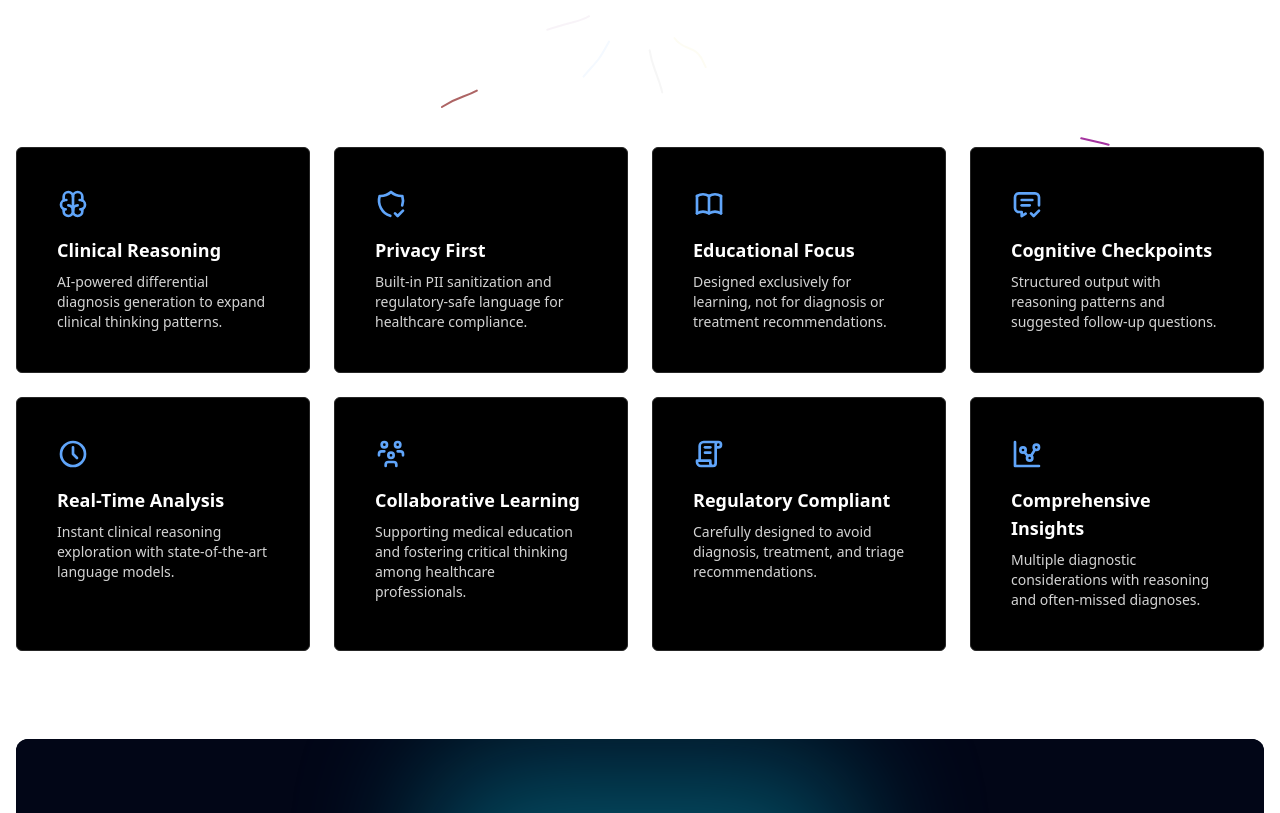
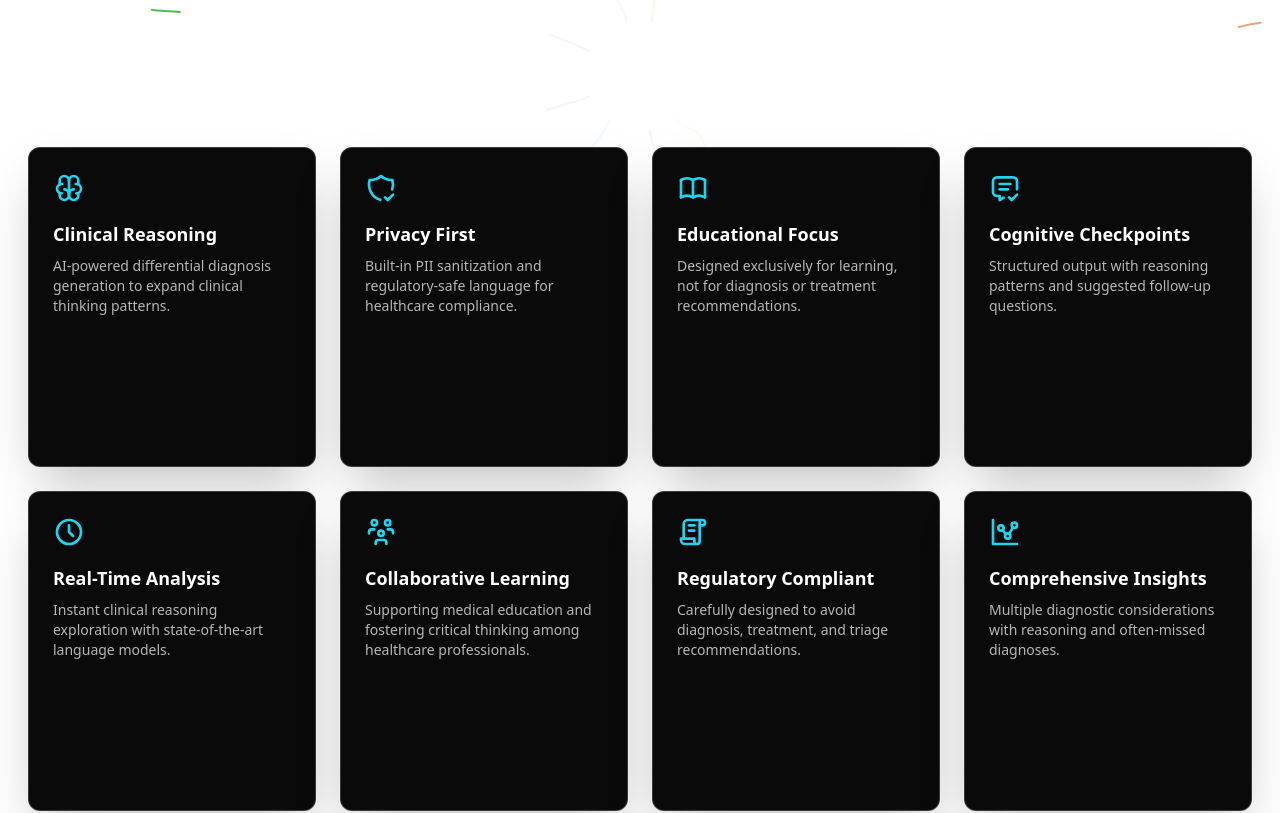
Before and after one commit to s1business84-hub/Imperium., a Next.js app: page / in a window 1280 px wide. Shown: the part 1529-2342 px from the top of the page. Built offline with nearby package versions, Linux system fonts and the light colour scheme.

Commit message:
Add draggable cards to feature section with 3D tilt and physics

```diff
--- a/components/FeaturesSection.tsx
+++ b/components/FeaturesSection.tsx
@@ -10,7 +10,7 @@ import {
   IconLicense,
   IconChartDots,
 } from "@tabler/icons-react";
-import { CardSpotlight } from "@/components/ui/card-spotlight";
+import { DraggableCardBody, DraggableCardContainer } from "@/components/ui/draggable-card";
 
 export function FeaturesSection() {
   const [activeCard, setActiveCard] = useState<string | null>(null);
@@ -75,30 +75,29 @@ export function FeaturesSection() {
 
   return (
     <div className="relative z-10 mx-auto max-w-7xl py-10">
-      <div className="grid grid-cols-1 gap-6 md:grid-cols-2 lg:grid-cols-4">
+      <DraggableCardContainer className="flex flex-wrap items-center justify-center gap-6">
         {features.map((feature) => (
           <div
             key={feature.title}
             onClick={() => setActiveCard(activeCard === feature.title ? null : feature.title)}
-            className="cursor-pointer"
+            className="cursor-grab active:cursor-grabbing"
           >
-            <CardSpotlight
+            <DraggableCardBody
               className="h-full"
-              isActive={activeCard === feature.title}
             >
-              <div className="relative z-20">
-                <div className="mb-4 text-blue-400">{feature.icon}</div>
+              <div className="relative z-20 flex flex-col h-full">
+                <div className="mb-4 text-cyan-400">{feature.icon}</div>
                 <h3 className="mb-2 text-lg font-bold text-white">
                   {feature.title}
                 </h3>
-                <p className="text-sm text-neutral-300">
+                <p className="text-sm text-white/70 flex-1">
                   {feature.description}
                 </p>
               </div>
-            </CardSpotlight>
+            </DraggableCardBody>
           </div>
         ))}
-      </div>
+      </DraggableCardContainer>
     </div>
   );
 }
--- /dev/null
+++ b/components/ui/draggable-card.tsx
@@ -0,0 +1,185 @@
+"use client";
+import { cn } from "@/lib/utils";
+import React, { useRef, useState, useEffect } from "react";
+import {
+  motion,
+  useMotionValue,
+  useSpring,
+  useTransform,
+  animate,
+  useVelocity,
+  useAnimationControls,
+} from "motion/react";
+
+export const DraggableCardBody = ({
+  className,
+  children,
+}: {
+  className?: string;
+  children: React.ReactNode;
+}) => {
+  const mouseX = useMotionValue(0);
+  const mouseY = useMotionValue(0);
+  const cardRef = useRef(null);
+  const controls = useAnimationControls();
+  const [constraints, setConstraints] = useState({
+    top: 0,
+    left: 0,
+    right: 0,
+    bottom: 0,
+  });
+
+  const velocityX = useVelocity(mouseX);
+  const velocityY = useVelocity(mouseY);
+
+  const springConfig = {
+    stiffness: 100,
+    damping: 20,
+    mass: 0.5,
+  };
+
+  const rotateX = useSpring(
+    useTransform(mouseY, [-300, 300], [25, -25]),
+    springConfig
+  );
+  const rotateY = useSpring(
+    useTransform(mouseX, [-300, 300], [-25, 25]),
+    springConfig
+  );
+
+  const opacity = useSpring(
+    useTransform(mouseX, [-300, 0, 300], [0.8, 1, 0.8]),
+    springConfig
+  );
+
+  const glareOpacity = useSpring(
+    useTransform(mouseX, [-300, 0, 300], [0.2, 0, 0.2]),
+    springConfig
+  );
+
+  useEffect(() => {
+    const updateConstraints = () => {
+      if (typeof window !== "undefined") {
+        setConstraints({
+          top: -window.innerHeight / 2,
+          left: -window.innerWidth / 2,
+          right: window.innerWidth / 2,
+          bottom: window.innerHeight / 2,
+        });
+      }
+    };
+
+    updateConstraints();
+    window.addEventListener("resize", updateConstraints);
+
+    return () => {
+      window.removeEventListener("resize", updateConstraints);
+    };
+  }, []);
+
+  const handleMouseMove = (e: React.MouseEvent<HTMLDivElement>) => {
+    const { clientX, clientY } = e;
+    const { width, height, left, top } =
+      cardRef.current?.getBoundingClientRect() ?? {
+        width: 0,
+        height: 0,
+        left: 0,
+        top: 0,
+      };
+    const centerX = left + width / 2;
+    const centerY = top + height / 2;
+    const deltaX = clientX - centerX;
+    const deltaY = clientY - centerY;
+    mouseX.set(deltaX);
+    mouseY.set(deltaY);
+  };
+
+  const handleMouseLeave = () => {
+    mouseX.set(0);
+    mouseY.set(0);
+  };
+
+  return (
+    <motion.div
+      ref={cardRef}
+      drag
+      dragConstraints={constraints}
+      onDragStart={() => {
+        document.body.style.cursor = "grabbing";
+      }}
+      onDragEnd={(event, info) => {
+        document.body.style.cursor = "default";
+
+        controls.start({
+          rotateX: 0,
+          rotateY: 0,
+          transition: {
+            type: "spring",
+            ...springConfig,
+          },
+        });
+        const currentVelocityX = velocityX.get();
+        const currentVelocityY = velocityY.get();
+
+        const velocityMagnitude = Math.sqrt(
+          currentVelocityX * currentVelocityX + currentVelocityY * currentVelocityY
+        );
+        const bounce = Math.min(0.8, velocityMagnitude / 1000);
+
+        animate(info.point.x, info.point.x + currentVelocityX * 0.3, {
+          duration: 0.8,
+          ease: [0.2, 0, 0, 1],
+          bounce,
+          type: "spring",
+          stiffness: 50,
+          damping: 15,
+          mass: 0.8,
+        });
+
+        animate(info.point.y, info.point.y + currentVelocityY * 0.3, {
+          duration: 0.8,
+          ease: [0.2, 0, 0, 1],
+          bounce,
+          type: "spring",
+          stiffness: 50,
+          damping: 15,
+          mass: 0.8,
+        });
+      }}
+      style={{
+        rotateX,
+        rotateY,
+        opacity,
+        willChange: "transform",
+      }}
+      animate={controls}
+      whileHover={{ scale: 1.02 }}
+      onMouseMove={handleMouseMove}
+      onMouseLeave={handleMouseLeave}
+      className={cn(
+        "relative min-h-80 w-72 overflow-hidden rounded-xl bg-neutral-950 p-6 shadow-2xl dark:bg-neutral-900 border border-white/20",
+        className
+      )}
+    >
+      {children}
+      <motion.div
+        style={{
+          opacity: glareOpacity,
+        }}
+        className="pointer-events-none absolute inset-0 bg-white select-none"
+      />
+    </motion.div>
+  );
+};
+
+export const DraggableCardContainer = ({
+  className,
+  children,
+}: {
+  className?: string;
+  children: React.ReactNode;
+}) => {
+  return (
+    <div className={cn("[perspective:3000px]", className)}>{children}</div>
+  );
+};
```
